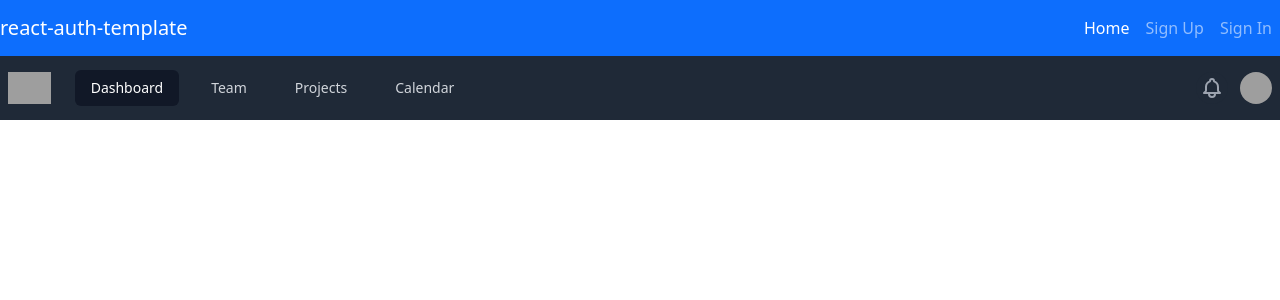
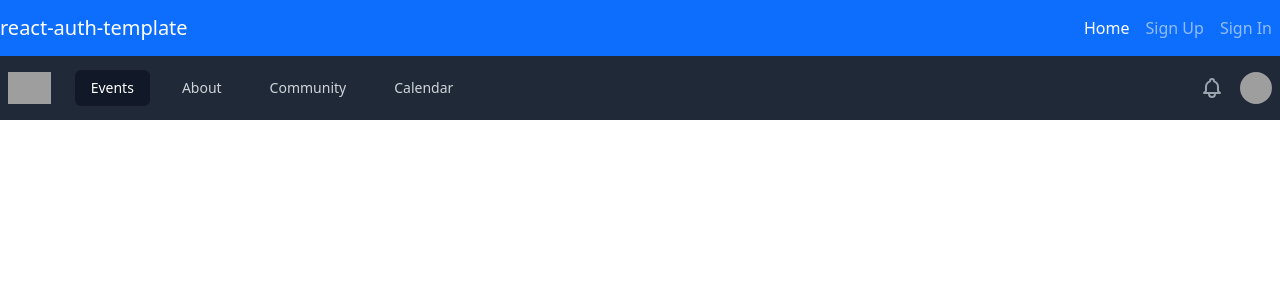
Before and after one commit to Angel-Journey/AustinSpursSG, a React (Create React App) app: page / in a window 1280 px wide. Shown: the top 300 px of the page. Built offline with nearby package versions, Linux system fonts and the light colour scheme; grey boxes are pictures that could not be loaded.

Commit message:
Update Navbar routes and index.js to Hashrouter

```diff
--- a/src/components/Navbar/Navbar.js
+++ b/src/components/Navbar/Navbar.js
@@ -4,10 +4,10 @@ import { Disclosure, Menu, Transition } from '@headlessui/react'
 import { BellIcon, MenuIcon, XIcon } from '@heroicons/react/outline'
 
 const navigation = [
-  { name: 'Dashboard', href: '#', current: true },
-  { name: 'Team', href: '#', current: false },
-  { name: 'Projects', href: '#', current: false },
-  { name: 'Calendar', href: '#', current: false }
+  { name: 'Events', href: '/AustinSpursSG/events/', current: true },
+  { name: 'About', href: '/AustinSpursSG/about/', current: false },
+  { name: 'Community', href: '/AustinSpursSG/community/', current: false },
+  { name: 'Calendar', href: '/AustinSpursSG/calendar/', current: false }
 ]
 
 function classNames (...classes) {
--- a/src/index.js
+++ b/src/index.js
@@ -4,12 +4,12 @@ import './index.scss'
 import './index.css'
 
 import App from './App'
-import { BrowserRouter } from 'react-router-dom'
+import { HashRouter } from 'react-router-dom'
 
 const appJsx = (
-  <BrowserRouter basename={process.env.PUBLIC_URL}>
+  <HashRouter>
     <App />
-  </BrowserRouter>
+  </HashRouter>
 )
 
 ReactDOM.render(appJsx, document.getElementById('root'))
```
Also changed, not shown: 1 other file (tests, documents, lock files or other folders).
